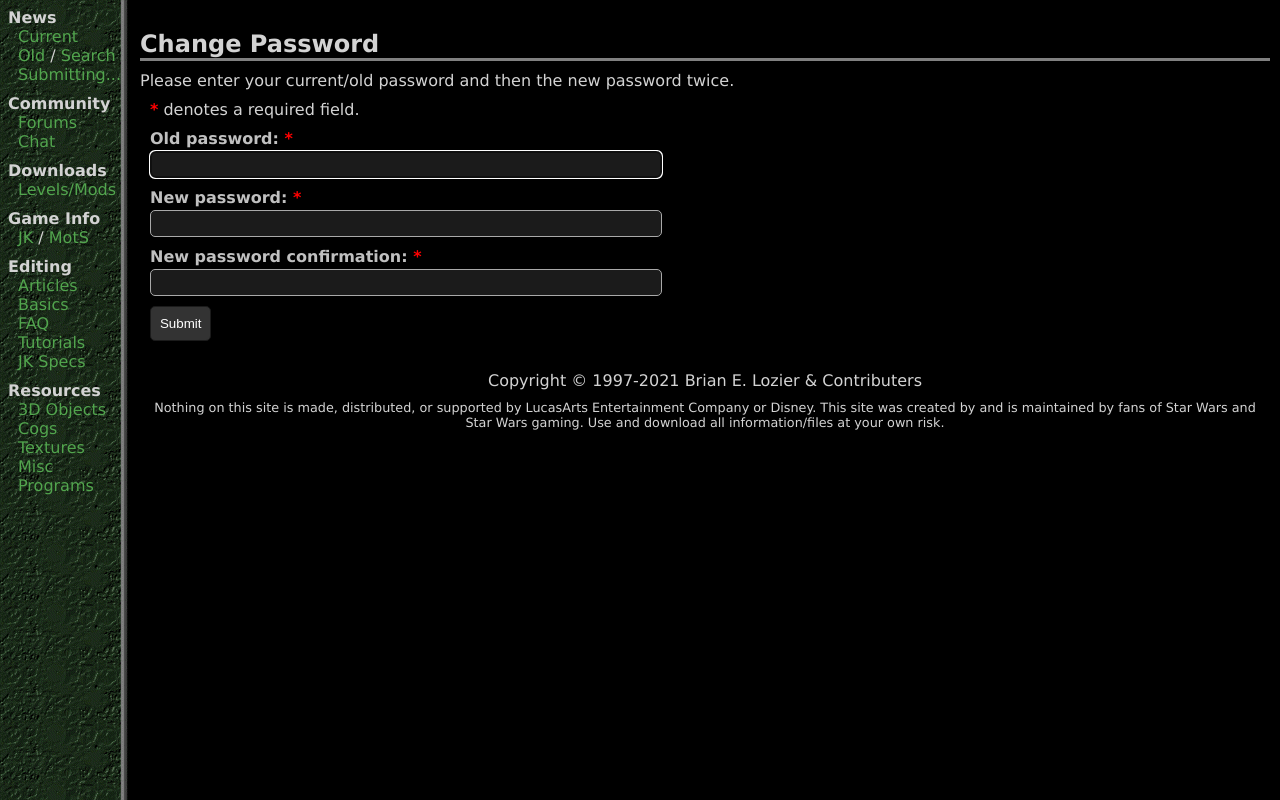
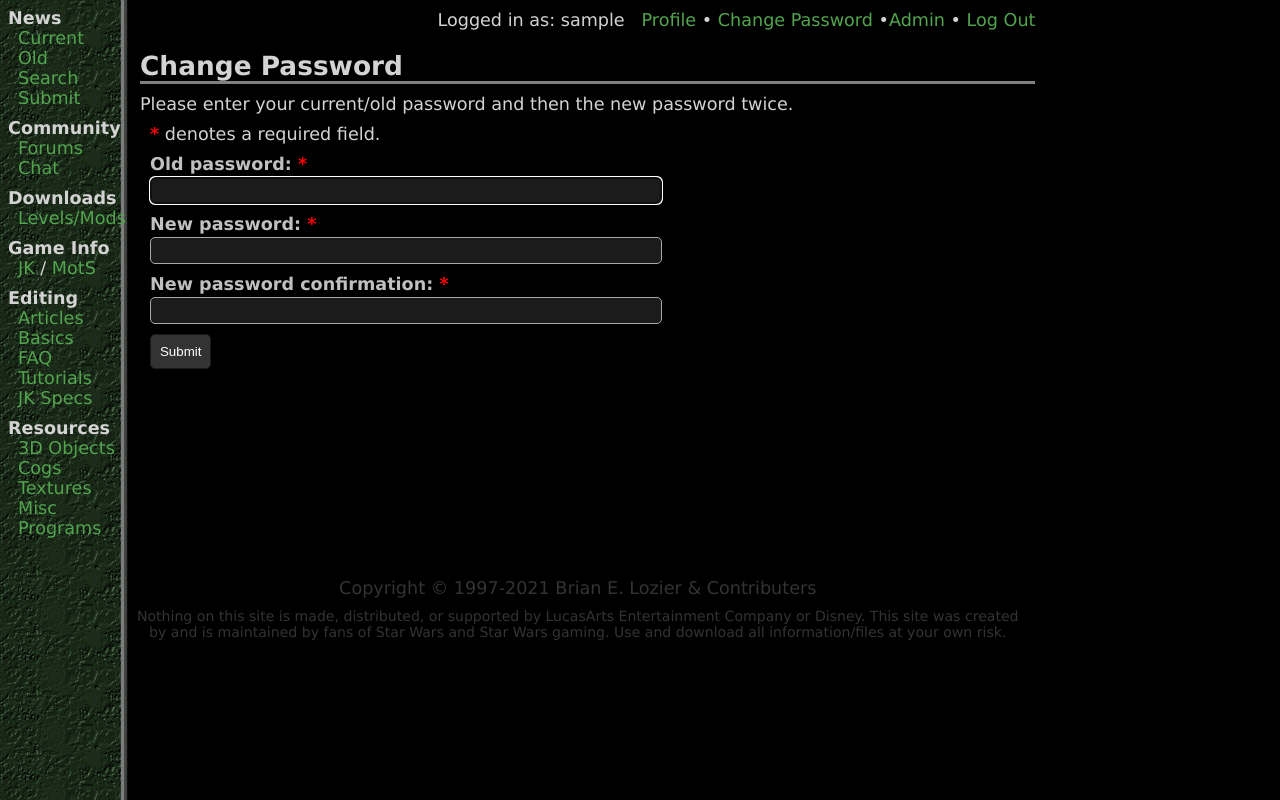
Before and after one commit to saberworks/massassi-django, a Django app: page /account/password_change/ in a window 1280 px wide. Run offline with Django 3.2, Linux system fonts and the light colour scheme; the visitor is signed in with stand-in values (Sample User, id 1).

Commit message:
more work on user/password management
more simplification by inheriting from existing contrib views/templates

move all templates to users/ namespace/folder

small design tweaks

clean up users/urls.py with some comments and organization of routes

```diff
--- a/static/css/smallstyles.css
+++ b/static/css/smallstyles.css
@@ -1,5 +1,9 @@
 html {
     font-size: 150%;
+}
+
+body {
+    background-image: none;
 }
 
 #layout-grid {
@@ -38,6 +42,7 @@ html {
 
 #content {
     padding: 10px;
+    margin-top: 4em;
 }
 
 nav {
@@ -45,6 +50,7 @@ nav {
     position: absolute;
     float: left;
     overflow: auto;
+    clear: bottom;
 }
 
 /* Show Hamburger */
--- a/static/css/styles.css
+++ b/static/css/styles.css
@@ -16,7 +16,7 @@ html {
 }
 
 body {
-    /* font-size: .85em; */
+    font-size: 1.1rem;
     font-family: verdana, arial, helvetica, sans-serif;
     margin: 0px;
     padding: 0px;
@@ -24,7 +24,7 @@ body {
     color: lightgray;
     min-height: 100%;
     background-image: url("/static/images/bground.gif");
-   background-repeat: repeat-y;
+    background-repeat: repeat-y;
 }
 
 li {
@@ -75,6 +75,7 @@ a:hover   { text-decoration: underline; color: #A6BA45; }
 
 #content {
     margin: 10px;
+    max-width: 80ch;
 }
 
 #content h1 {
@@ -127,12 +128,18 @@ h2::after {
     font-size: 110%;
 }
 
+#user-block {
+    text-align: right;
+}
+
 #footer {
     grid-column-start: 2;
+    margin-bottom: 1em;
+    max-width: 80ch;
 }
 
 #footer p {
-
+    color: #333333;
 }
 
 #footer p#copyright {
--- a/templates/home.html
+++ b/templates/home.html
@@ -32,6 +32,3 @@
     </ul>
 
 {% endblock %}
-
-# path('password_change/', views.PasswordChangeView.as_view(), name='password_change'),
-# path('password_change/done/', views.PasswordChangeDoneView.as_view(), name='password_change_done'),
--- a/templates/outer.html
+++ b/templates/outer.html
@@ -26,8 +26,9 @@
 
                     <ul>
                         <li><a href="/">Current</a></li>
-                        <li><a href="/oldnews/">Old</a> / <a href="/oldnews/search.php">Search</a></li>
-                        <li><a href="/submit/">Submitting...</a></li>
+                        <li><a href="/oldnews/">Old</a></li>
+                        <li><a href="/oldnews/search.php">Search</a></li>
+                        <li><a href="/submit/">Submit</a></li>
                     </ul>
 
                     <h1>Community</h1>
@@ -80,12 +81,14 @@
                 {% endif %}
 
                 {% block content %}{% endblock %}
+            </div> <!-- end "content" -->
 
-                <div id="footer">
-                    <p id="copyright">Copyright &copy; 1997-2021 Brian E. Lozier &amp; Contributers</p>
-                    <p id="disclaimer">Nothing on this site is made, distributed, or supported by LucasArts Entertainment Company or Disney. This site was created by and is maintained by fans of Star Wars and Star Wars gaming. Use and download all information/files at your own risk.</p>
-                </div>
-            </div> <!-- end "content" -->
+            <div id="footer">
+                <p id="copyright">Copyright &copy; 1997-2021 Brian E. Lozier &amp; Contributers</p>
+                <p id="disclaimer">Nothing on this site is made, distributed, or supported by LucasArts Entertainment
+                    Company or Disney. This site was created by and is maintained by fans of Star Wars and Star Wars
+                    gaming. Use and download all information/files at your own risk.</p>
+            </div>
 
         </div> <!-- end "layout_grid" -->
     </body>
--- a/users/forms.py
+++ b/users/forms.py
@@ -1,5 +1,6 @@
 from django import forms
-from django.contrib.auth.forms import UserCreationForm, AuthenticationForm, PasswordResetForm, PasswordChangeForm
+from django.contrib.auth.forms import UserCreationForm, AuthenticationForm, PasswordResetForm, PasswordChangeForm, \
+    SetPasswordForm
 from django.contrib.auth.models import User
 
 
--- /dev/null
+++ b/users/templates/users/logged_in_user.html
@@ -0,0 +1,16 @@
+{% extends "outer.html" %}
+
+{% block content %}
+    {% if user.is_authenticated %}
+        <div id="user-block">Logged in as: {{ user.username }}
+            &nbsp; <a href="{% url "users:profile" %}">Profile</a>
+            &bull; <a href="{% url "users:password_change" %}">Change Password</a>
+        {% if user.is_staff %}
+            &bull;<a href="{% url "admin:index" %}">Admin</a>
+        {% endif %}
+        &bull; <a href="{% url "users:logout" %}">Log Out</a>
+        </div>
+    {% endif %}
+
+    {% block users_content %}foo{% endblock %}
+{% endblock %}
--- a/templates/registration/password_change_form.html
+++ b/users/templates/users/password_change_form.html
@@ -1,6 +1,6 @@
-{% extends "outer.html" %}
+{% extends "users/logged_in_user.html" %}
 
-{% block content %}
+{% block users_content %}
     <h1>{% block title %}Change Password{% endblock %}</h1>
 
     <p>Please enter your current/old password and then the new password twice.</p>
--- a/users/templates/users/profile.html
+++ b/users/templates/users/profile.html
@@ -1,6 +1,6 @@
-{% extends "outer.html" %}
+{% extends "users/logged_in_user.html" %}
 
-{% block content %}
+{% block users_content %}
     <h1>{% block title %}User Profile{% endblock %}</h1>
 
     <table>
--- a/users/urls.py
+++ b/users/urls.py
@@ -1,5 +1,3 @@
-from django.contrib.auth.views import PasswordResetConfirmView, PasswordResetCompleteView, PasswordChangeView, \
-    PasswordChangeDoneView
 from django.urls import path
 
 from . import views
@@ -8,22 +6,40 @@ app_name = 'users'
 
 urlpatterns = [
     path('', views.index, name='profile'),
-    path('register/', views.register, name='register'),
     path('logout/', views.logout, name='logout'),
     path('login/', views.login, name='login'),
+
+    path('register/', views.register, name='register'),
+
+    ###
+    ## Password change (for logged-in users)
+    #
+
+    # Show password change form
     path('password_change/', views.OurPasswordChangeView.as_view(), name='password_change'),
-    path('password_change_done/', views.password_change_done, name='password_change_done'),
-    path('password_reset/', views.password_reset, name='password_reset'),
-    path('password_reset_confirm/<slug:uidb64>/<slug:token>', views.OurPasswordResetConfirmView.as_view(), name='password_reset_confirm'),
-    path('password_reset_complete/', PasswordResetCompleteView.as_view(), name='password_reset_complete'),
+
+    # Show password change confirmation page
+    path('password_change_done/', views.OurPasswordChangeDoneView.as_view(), name='password_change_done'),
+
+    ###
+    ## Password RESET ("forgot password")
+    #
+
+    # Show the password reset email address form ("forgot password")
+    path('password_reset/', views.OurPasswordResetView.as_view(), name='password_reset'),
+
+    # Show confirmation page that password reset email was sent
+    path('password_reset_sent/', views.OurPasswordResetDoneView.as_view(), name='password_reset_sent'),
+
+    # Show the password reset form that asks for new password once the reset email link is clicked
+    path('password_reset_confirm/<slug:uidb64>/<slug:token>', views.OurPasswordResetConfirmView.as_view(),
+         name='password_reset_confirm'),
+
+    # Show confirmation page that password was actually reset
+    path('password_reset_complete/', views.OurPasswordResetCompleteView.as_view(), name='password_reset_complete'),
+
 ]
 
 # TODO TODO TODO
-# implement password change form...
-# and email address form?
-
-# below provided by django
-# TODO: link to and/or implement each
-# path('password_change/', views.PasswordChangeView.as_view(), name='password_change'),
-# path('password_change/done/', views.PasswordChangeDoneView.as_view(), name='password_change_done'),
-#
+# add email address change form
+# fix register view, make it a class-based view and see if we can go back to using their view now that I know some stuff
--- a/users/views.py
+++ b/users/views.py
@@ -4,8 +4,8 @@ import logging
 from django.contrib import messages
 from django.contrib.auth import login, authenticate
 from django.contrib.auth.decorators import login_required
-from django.contrib.auth.forms import SetPasswordForm
-from django.contrib.auth.views import PasswordResetConfirmView, PasswordChangeView
+from django.contrib.auth.views import PasswordResetConfirmView, PasswordChangeView, PasswordResetView, \
+    PasswordResetDoneView, PasswordChangeDoneView, PasswordResetCompleteView
 from django.core.exceptions import PermissionDenied
 from django.shortcuts import redirect, render
 from django.urls import reverse_lazy
@@ -75,46 +75,43 @@ def register(request):
     return render(request, 'users/register.html', {'form': form})
 
 
-def password_reset(request):
-    if request.user.is_authenticated:
-        messages.info(request, "Please use the change password form.")
-        return redirect('users:profile')
-
-    form = OurPasswordResetForm()
-
-    if request.method == 'POST':
-        form = OurPasswordResetForm(request.POST)
-
-        if form.is_valid():
-            result = form.save(request=request, email_template_name='users/password_reset_email.html')
-            messages.success(request, 'If the address you entered has an associated account, password reset instructions have been sent.')
-            return redirect('home')
-
-    return render(request, 'users/password_reset.html', {'form': form})
-
-
-def password_reset_confirm(request, **kwargs):
-    form = SetPasswordForm()
-    form.required_css_class = 'required'
-
-    return render(request, 'users/password_reset_confirm.html', {'form': form})
-
-
-@login_required
-def password_change_done(request):
-    messages.success(request, 'Password changed successfully.')
-    return redirect('users:profile')
-
-
+###
+## Password change (logged-in user)
 #
-# Class-based views follow
-#
-
-class OurPasswordResetConfirmView(PasswordResetConfirmView):
-    success_url = reverse_lazy('users:password_reset_complete')
-
 
 @method_decorator(login_required, name='dispatch')
 class OurPasswordChangeView(PasswordChangeView):
     form_class = OurPasswordChangeForm
     success_url = reverse_lazy('users:password_change_done')
+    template_name = 'users/password_change_form.html'
+
+
+@method_decorator(login_required, name='dispatch')
+class OurPasswordChangeDoneView(PasswordChangeDoneView):
+    template_name = 'users/password_change_done.html'
+
+
+###
+## Password reset ("forgot password")
+#
+
+# Show reset form that asks for email address
+class OurPasswordResetView(PasswordResetView):
+    email_template_name = 'users/password_reset_email.html'
+    form_class = OurPasswordResetForm
+    success_url = reverse_lazy('users:password_reset_sent')
+    template_name = 'users/password_reset.html'
+
+
+# Show confirmation that email with reset instructions was sent
+class OurPasswordResetDoneView(PasswordResetDoneView):
+    template_name = 'users/password_reset_sent.html'
+
+# Once user clicks emailed reset link, this view shows the set-password form
+class OurPasswordResetConfirmView(PasswordResetConfirmView):
+    success_url = reverse_lazy('users:password_reset_complete')
+    template_name = 'users/password_reset_confirm.html'
+
+# Finally, after user set a new password, show a confirmation page
+class OurPasswordResetCompleteView(PasswordResetCompleteView):
+    template_name = 'users/password_reset_complete.html'
```
Also changed, not shown: templates/registration/password_reset_complete.html (deleted, +0 -9 lines), users/templates/users/password_change_done.html (added, +7 -0 lines), users/templates/users/password_reset_complete.html (added, +9 -0 lines), users/templates/users/password_reset_sent.html (added, +9 -0 lines), users/templates/users/password_reset_confirm.html (renamed from templates/registration/password_reset_confirm.html).
